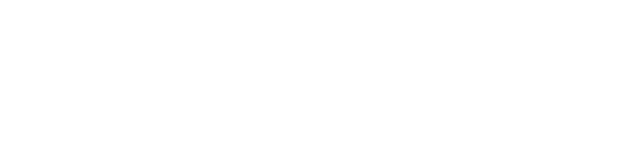
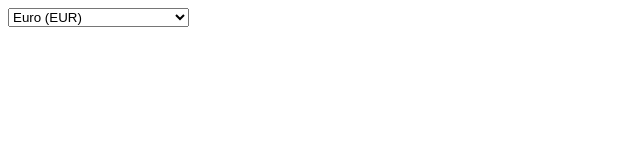
Before and after one commit to rnba12/forms-and-apis, a website: page finance_api/finance.html in a window 1280 px wide. Shown: the whole page, without its empty margins (0-640 px from the left). Drawn offline with Linux system fonts and the light colour scheme.

Commit message:
Add currency options

```diff
--- a/finance_api/finance.html
+++ b/finance_api/finance.html
@@ -4,10 +4,20 @@
     <meta charset="UTF-8">
     <meta http-equiv="X-UA-Compatible" content="IE=edge">
     <meta name="viewport" content="width=device-width, initial-scale=1.0">
+    <link rel="stylesheet" href="style.css">
     <script defer src="finance.js"></script>
-    <title>Document</title>
+    <title>Financial Data</title>
 </head>
 <body>
-
+    <select id="currency">
+        <option value="">Euro (EUR)</option>
+        <option value="">UK Pound Sterling</option>
+        <option value="">Australian Dollar (AUD)</option>
+        <option value="">New Zealand Dollar (NZD)</option>
+        <option value="">Unites States Dollar (USD)</option>
+        <option value="">Canadian Dollar (CAD)</option>
+        <option value="">Swiss Franc (CHF)</option>
+        <option value="">Japanese Yen (JPY)</option>
+    </select>
 </body>
 </html>
--- /dev/null
+++ b/finance_api/style.css
@@ -0,0 +1,5 @@
+
+
+select {
+
+}
```
